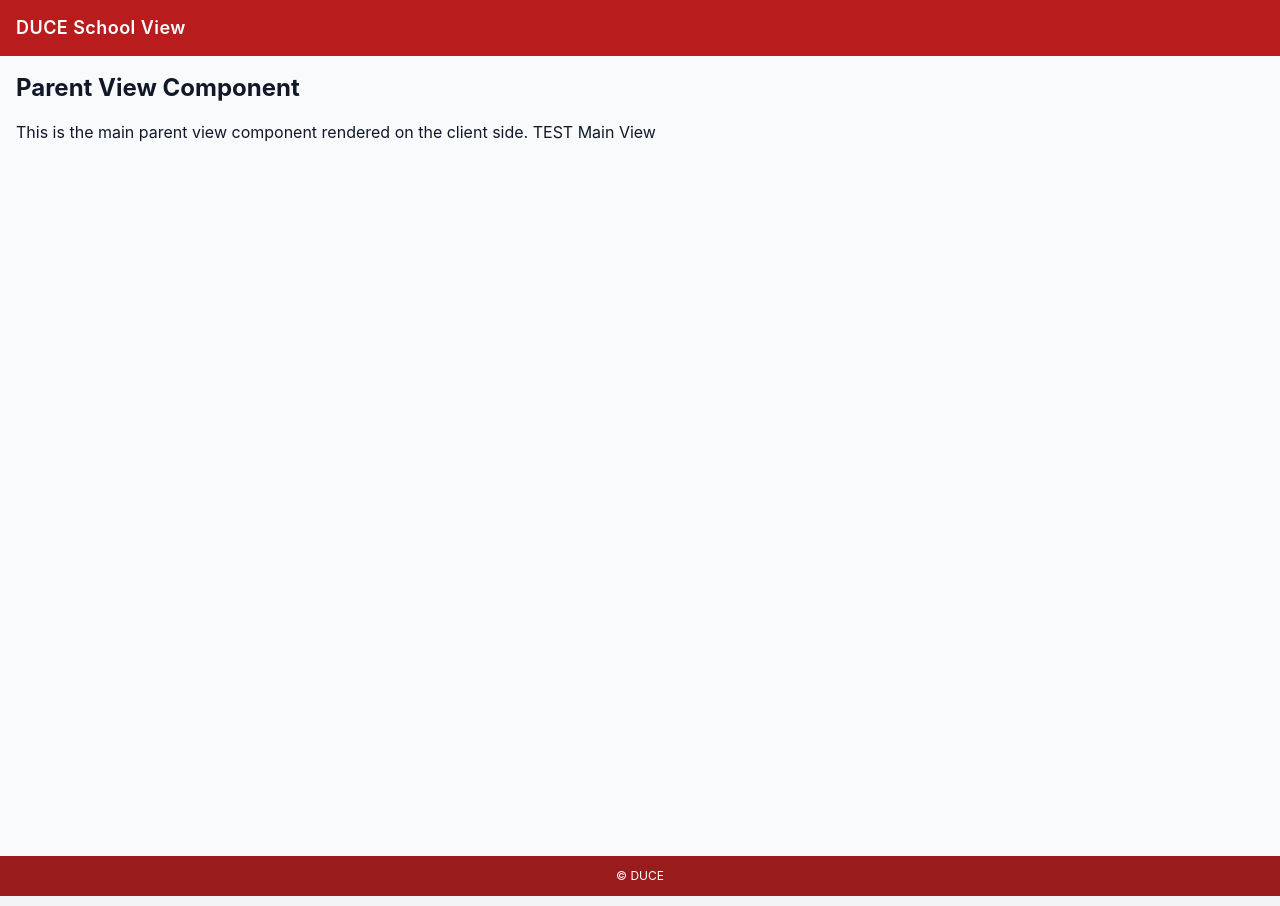
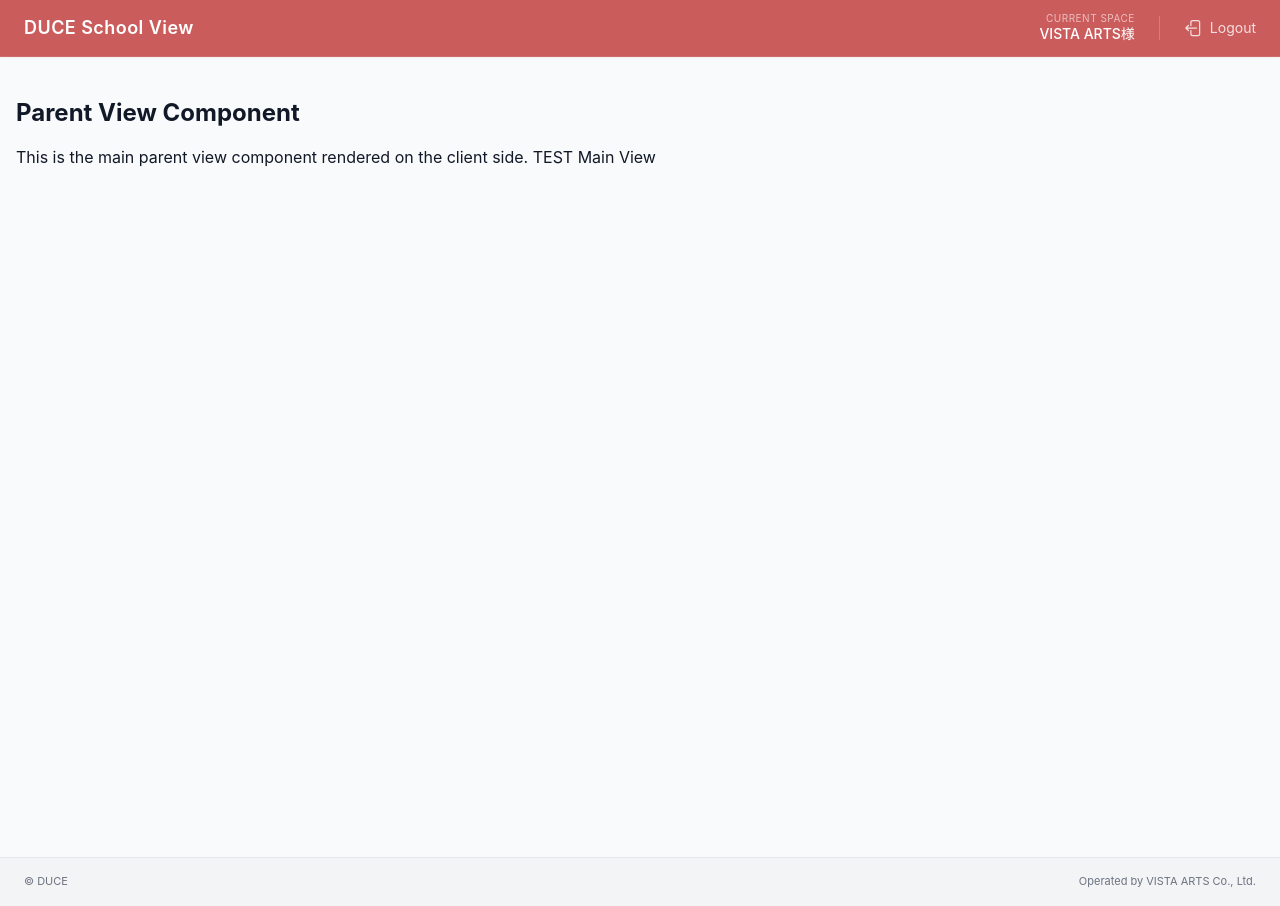
Before and after one commit to vista-kim-jinhong/duce_school_view, a Next.js app: page /main in a window 1280 px wide. Built offline with nearby package versions, Linux system fonts and the light colour scheme.

Commit message:
master - heroiconsパッケージ追加 / Layout整備

```diff
--- a/package.json
+++ b/package.json
@@ -9,6 +9,7 @@
     "lint": "next lint"
   },
   "dependencies": {
+    "@heroicons/react": "^2.2.0",
     "next": "14.2.33",
     "react": "^18",
     "react-dom": "^18"
--- a/src/app/(school-view)/main/page.tsx
+++ b/src/app/(school-view)/main/page.tsx
@@ -3,7 +3,7 @@ import ParentViewComponent from "./_components";
 /**
  * Server side Page Component
  * @description mainページのサーバーサイドコンポーネント
- * @returns
+ * @returns JSX.Element
  */
 export default function Page() {
   return <ParentViewComponent />;
--- a/src/app/_layout/LayoutFooter.tsx
+++ b/src/app/_layout/LayoutFooter.tsx
@@ -1,12 +1,14 @@
 /**
  * Client Layout Footer Component
+ * @description フッターコンポーネント
  * @returns JSX.Element
  */
 export default function LayoutFooter() {
   return (
-    <footer className="bg-red-800 text-white">
-      <div className="container-base h-10 flex items-center justify-center text-xs">
-        © DUCE
+    <footer className="w-full bg-gray-100 border-t border-gray-200">
+      <div className="h-12 flex items-center justify-between px-6 text-[11px] text-gray-500">
+        <div>© DUCE</div>
+        <div>Operated by VISTA ARTS Co., Ltd.</div>
       </div>
     </footer>
   );
--- a/src/app/_layout/LayoutHeader.tsx
+++ b/src/app/_layout/LayoutHeader.tsx
@@ -1,15 +1,52 @@
+"use client";
+import { ArrowLeftStartOnRectangleIcon } from "@heroicons/react/24/outline";
+
 /**
  * Client Layout Header Component
+ * @description ヘッダーコンポーネント
  * @returns JSX.Element
  */
 export default function LayoutHeader() {
+  const isLogin = true; // TODO: Cookie or Atomから取得
+  const companyName = "VISTA ARTS"; // TODO: Atomから取得
+
+  // TODO::ログアウト処理作成 | POST post/logout API叩く + Atomクリア Authクッキークリア
+
   return (
-    <header className="bg-red-700 text-white">
-      <div className="container-base h-14 flex items-center">
-        {/* ロゴ／サービス名 */}
-        <h1 className="text-lg font-semibold tracking-wide">
+    <header className="sticky top-0 z-50 w-full bg-red-700/70 backdrop-blur-md border-b border-white/10 shadow-sm">
+      <div className="h-14 flex items-center justify-between px-6">
+        {/* 左：サービス名（常に表示） */}
+        <h1 className="text-lg font-semibold tracking-wide text-white">
           DUCE School View
         </h1>
+
+        {/* 右：ログイン時のみ表示 */}
+        {isLogin && (
+          <div className="flex items-center gap-6">
+            <div className="flex flex-col items-end leading-tight">
+              <span className="text-[10px] uppercase tracking-wider text-white/60">
+                Current Space
+              </span>
+              <span className="text-sm font-medium text-white">
+                {companyName}様
+              </span>
+            </div>
+
+            <div className="h-6 w-px bg-white/20" />
+
+            <button
+              type="button"
+              className="flex items-center gap-1.5 text-sm text-white/80 hover:text-white transition"
+              onClick={() => {
+                // TODO: atom clear + API logout
+                location.href = "/login";
+              }}
+            >
+              <ArrowLeftStartOnRectangleIcon className="h-5 w-5" />
+              <span className="hidden sm:inline">Logout</span>
+            </button>
+          </div>
+        )}
       </div>
     </header>
   );
--- a/src/app/globals.css
+++ b/src/app/globals.css
@@ -34,11 +34,3 @@ body {
 
   line-height: 1.6;
 }
-
-/* =========================
-   共通レイアウト用
-========================= */
-
-.container-base {
-  @apply mx-auto max-w-7xl px-4;
-}
--- a/src/app/layout.tsx
+++ b/src/app/layout.tsx
@@ -16,7 +16,7 @@ export default function RootLayout({
     <html lang="ja">
       <body>
         <LayoutHeader />
-        <main className="min-h-screen bg-gray-50">{children}</main>
+        <main className="min-h-screen bg-gray-50 py-6">{children}</main>
         <LayoutFooter />
       </body>
     </html>
```
Also changed, not shown: 1 other file (tests, documents, lock files or other folders).
